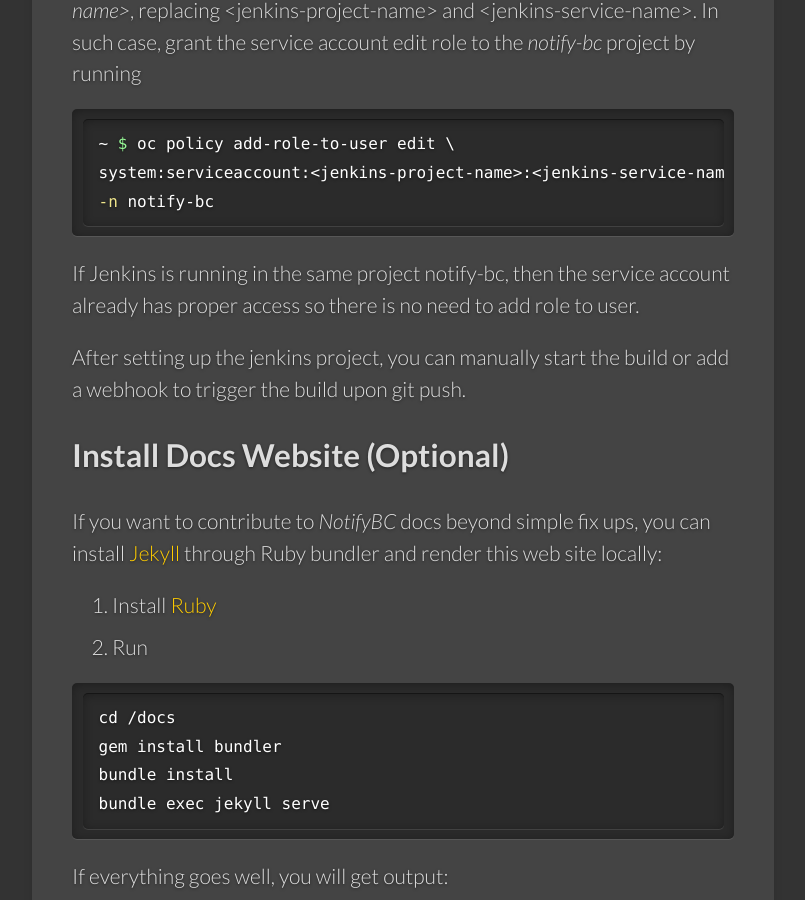
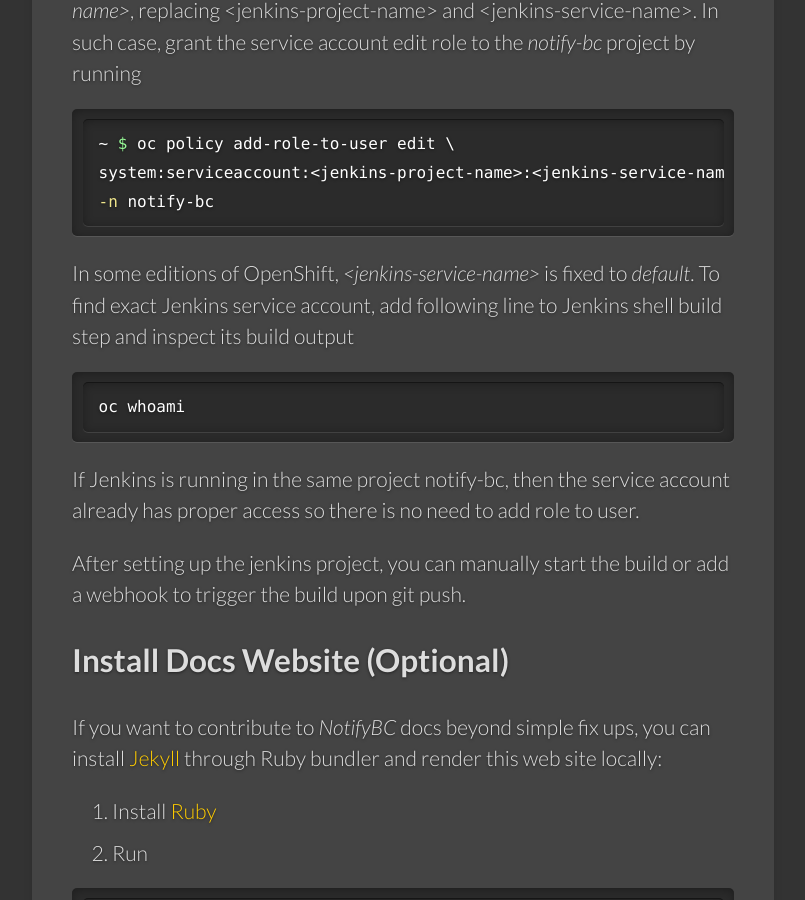
Before and after one commit to bcgov/MyGovBC-notification-server, a Jekyll site: the page built from docs/_docs/installation.md, in a window 1280 px wide and 900 px high, scrolled down 4916 px. Shown: the whole window, without its empty margins (139-944 px from the left). Built offline with Jekyll 4.4.1, drawn with Linux system fonts in a browser that asks for light colours.

Commit message:
updated docs and os template

````diff
--- a/docs/_docs/installation.md
+++ b/docs/_docs/installation.md
@@ -122,6 +122,12 @@
 -n notify-bc
 ```
 
+In some editions of OpenShift, *\<jenkins-service-name\>* is fixed to *default*. To find exact Jenkins service account, add following line to Jenkins shell build step and inspect its build output
+
+```sh
+oc whoami
+```
+
 If Jenkins is running in the same project notify-bc, then the service account already has proper access so there is no need to add role to user.
 
 After setting up the jenkins project, you can manually start the build or add a webhook to trigger the build upon git push.
````
Also changed, not shown: .opensift-templates/mongodb-binary-src.yml.
